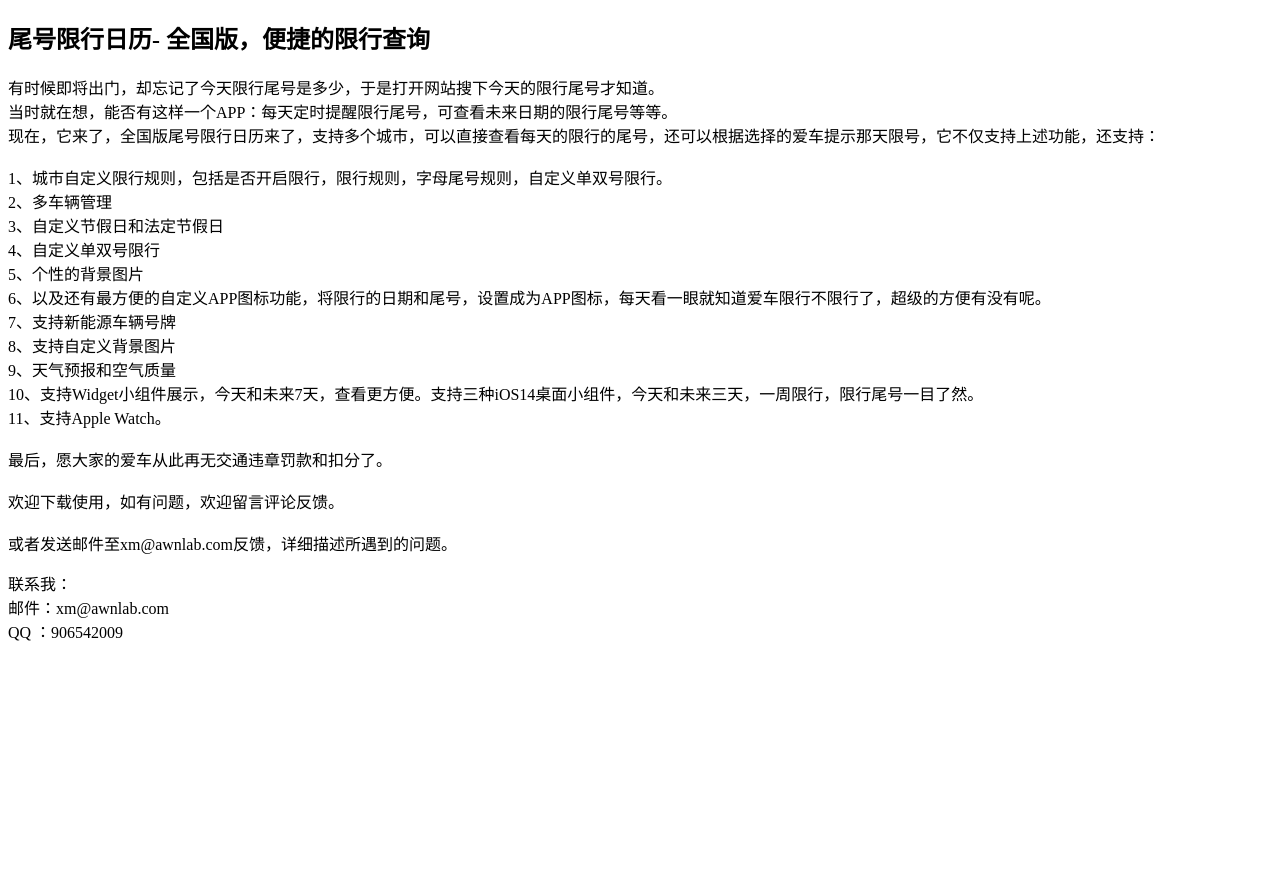
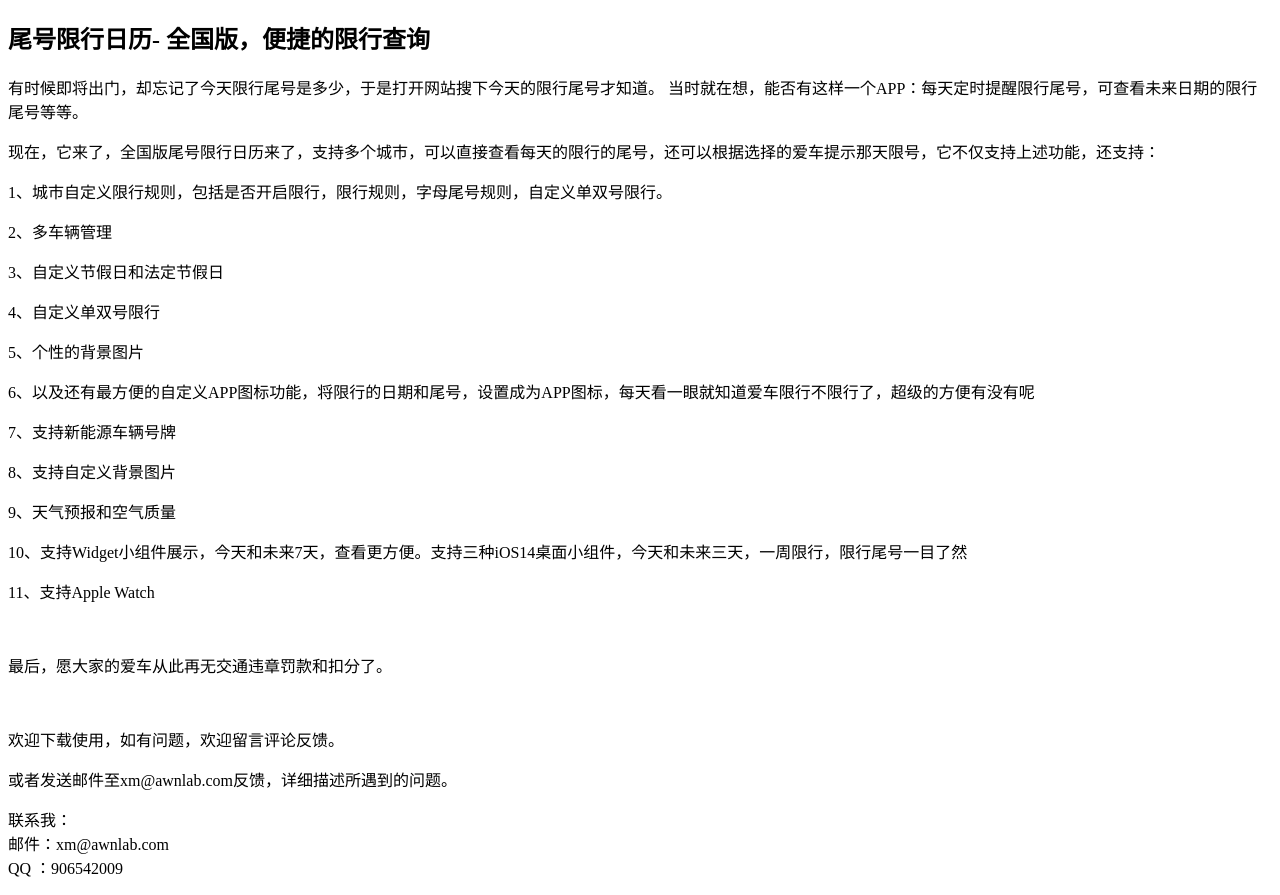
Before and after one commit to zhaoxiangguang/zhaoxiangguang.github.io, a plain HTML site: page chinaxx/introduce.html in a window 1280 px wide. Before the commit the page ends 800 px from the top, so only its background shows below. Drawn offline with Linux system fonts and the light colour scheme.

Commit message:
Update introduce.html

```diff
--- a/chinaxx/introduce.html
+++ b/chinaxx/introduce.html
@@ -5,27 +5,27 @@
     </header>
 <body>
 <h2>尾号限行日历- 全国版，便捷的限行查询</h2>
-<p>有时候即将出门，却忘记了今天限行尾号是多少，于是打开网站搜下今天的限行尾号才知道。</br>
-当时就在想，能否有这样一个APP：每天定时提醒限行尾号，可查看未来日期的限行尾号等等。</br>
+<p>有时候即将出门，却忘记了今天限行尾号是多少，于是打开网站搜下今天的限行尾号才知道。
+当时就在想，能否有这样一个APP：每天定时提醒限行尾号，可查看未来日期的限行尾号等等。</p>
 
-现在，它来了，全国版尾号限行日历来了，支持多个城市，可以直接查看每天的限行的尾号，还可以根据选择的爱车提示那天限号，它不仅支持上述功能，还支持：</br></br>
+<p>现在，它来了，全国版尾号限行日历来了，支持多个城市，可以直接查看每天的限行的尾号，还可以根据选择的爱车提示那天限号，它不仅支持上述功能，还支持：</p>
 
-1、城市自定义限行规则，包括是否开启限行，限行规则，字母尾号规则，自定义单双号限行。</br>
-2、多车辆管理</br>
-3、自定义节假日和法定节假日</br>
-4、自定义单双号限行</br>
-5、个性的背景图片</br>
-6、以及还有最方便的自定义APP图标功能，将限行的日期和尾号，设置成为APP图标，每天看一眼就知道爱车限行不限行了，超级的方便有没有呢。</br>
-7、支持新能源车辆号牌</br>
-8、支持自定义背景图片</br>
-9、天气预报和空气质量</br>
-10、支持Widget小组件展示，今天和未来7天，查看更方便。支持三种iOS14桌面小组件，今天和未来三天，一周限行，限行尾号一目了然。</br>
-11、支持Apple Watch。</br></br>
-
-最后，愿大家的爱车从此再无交通违章罚款和扣分了。</br></br>
-
-欢迎下载使用，如有问题，欢迎留言评论反馈。</br></br>
-或者发送邮件至xm@awnlab.com反馈，详细描述所遇到的问题。</p>
+<p>1、城市自定义限行规则，包括是否开启限行，限行规则，字母尾号规则，自定义单双号限行。</p>
+<p>2、多车辆管理</p>
+<p>3、自定义节假日和法定节假日</p>
+<p>4、自定义单双号限行</p>
+<p>5、个性的背景图片</p>
+<p>6、以及还有最方便的自定义APP图标功能，将限行的日期和尾号，设置成为APP图标，每天看一眼就知道爱车限行不限行了，超级的方便有没有呢</p>
+<p>7、支持新能源车辆号牌</p>
+<p>8、支持自定义背景图片</p>
+<p>9、天气预报和空气质量</p>
+<p>10、支持Widget小组件展示，今天和未来7天，查看更方便。支持三种iOS14桌面小组件，今天和未来三天，一周限行，限行尾号一目了然</p>
+<p>11、支持Apple Watch</p>
+</br>
+<p>最后，愿大家的爱车从此再无交通违章罚款和扣分了。</p>
+</br>
+<p>欢迎下载使用，如有问题，欢迎留言评论反馈。</p>
+<p>或者发送邮件至xm@awnlab.com反馈，详细描述所遇到的问题。</p>
 
 <p>
 联系我：</br>
```
